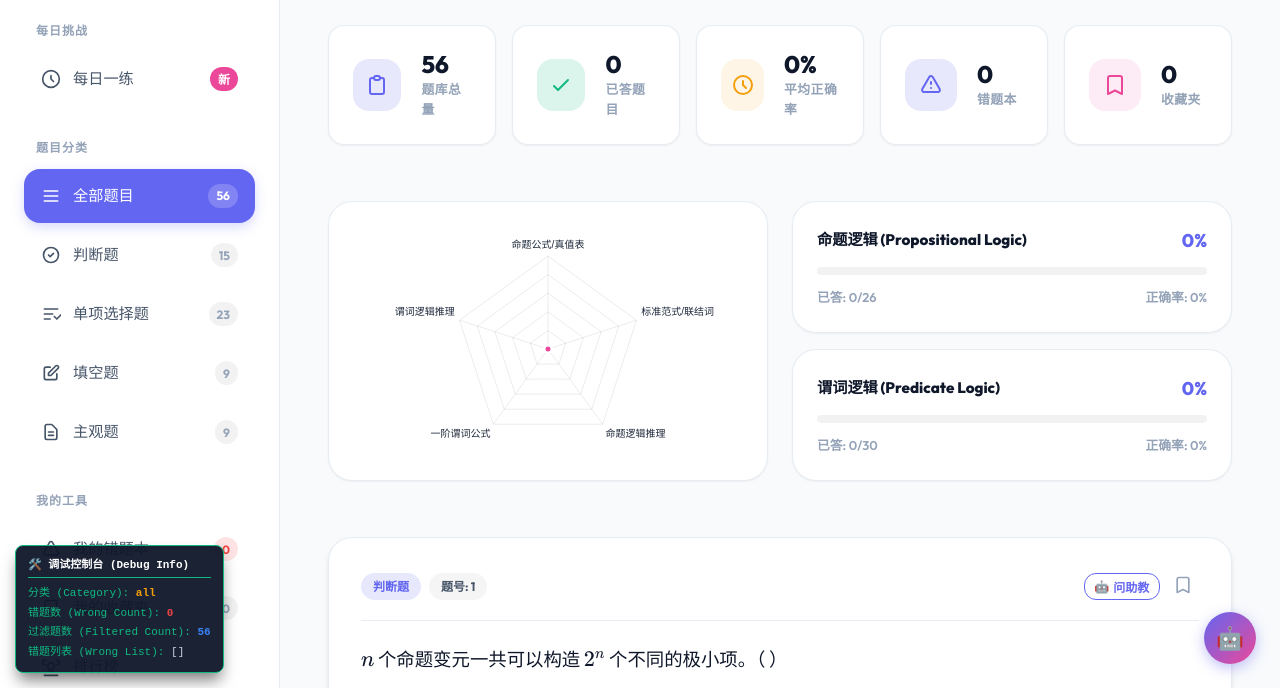
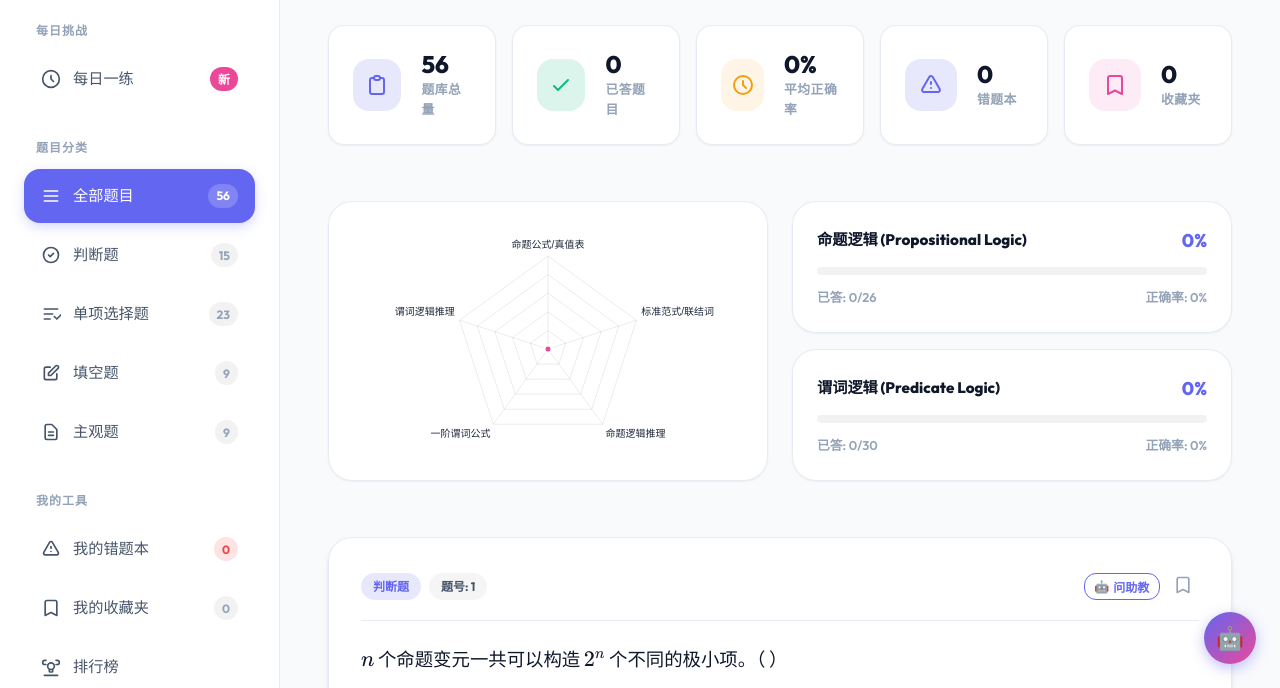
Before and after one commit to cweaty/discrete-math-quiz, a website: page index.html in a window 1280 px wide. Shown: the part 112-800 px from the top of the page. Drawn offline with Linux system fonts and the light colour scheme.

Commit message:
clean: remove temporary visual debug overlay and console logs

```diff
--- a/app.js
+++ b/app.js
@@ -210,7 +210,7 @@ function getQuestionId(q) {
 
 // Get lists of questions filtered by currentCategory
 function getFilteredQuestions() {
-  console.log('[Diagnostic] getFilteredQuestions - currentCategory:', currentCategory, 'wrongQuestions:', JSON.stringify(userData.wrongQuestions));
+
   if (currentCategory === 'bookmarks') {
     return QUESTIONS.filter(q => userData.bookmarks.includes(getQuestionId(q)));
   }
@@ -343,17 +343,7 @@ function renderViewport() {
   const container = document.getElementById('viewport');
   container.innerHTML = '';
 
-  // Populate Developer Debug Overlay
-  const debugCat = document.getElementById('debug-cat');
-  const debugWrongCount = document.getElementById('debug-wrong-count');
-  const debugFilteredCount = document.getElementById('debug-filtered-count');
-  const debugWrongList = document.getElementById('debug-wrong-list');
-  if (debugCat) {
-    debugCat.innerText = currentCategory;
-    debugWrongCount.innerText = userData.wrongQuestions ? userData.wrongQuestions.length : 'undefined';
-    debugFilteredCount.innerText = getFilteredQuestions().length;
-    debugWrongList.innerText = userData.wrongQuestions ? JSON.stringify(userData.wrongQuestions) : 'undefined';
-  }
+
 
   const statsPanel = document.getElementById('stats-panel');
   const masteryPanel = document.getElementById('mastery-panel');
@@ -2421,7 +2411,7 @@ function setupSettingsEvents() {
 
 // Helper for settings-based auto-navigation
 function handleAnswerSubmitted(qId, isCorrect) {
-  console.log('[WrongBook Debug] handleAnswerSubmitted for:', qId, 'isCorrect:', isCorrect);
+
   // Update wrongQuestions
   if (isCorrect) {
     updateStudyStreak();
--- a/index.html
+++ b/index.html
@@ -372,13 +372,5 @@
     </div>
   </div>
 
-  <!-- Developer Debug Overlay -->
-  <div id="developer-debug-panel" style="position:fixed; bottom:15px; left:15px; background:rgba(15, 23, 42, 0.95); color:#10B981; padding:12px; font-family:monospace; font-size:11px; border-radius:8px; z-index:99999; max-width:320px; border:1px solid #10B981; pointer-events:none; box-shadow:0 10px 15px -3px rgba(0,0,0,0.5); display:flex; flex-direction:column; gap:4px; line-height:1.4;">
-    <div style="font-weight:700; border-bottom:1px solid #10B981; padding-bottom:4px; margin-bottom:4px; color:#fff;">🛠️ 调试控制台 (Debug Info)</div>
-    <div>分类 (Category): <span id="debug-cat" style="color:#F59E0B; font-weight:700;">-</span></div>
-    <div>错题数 (Wrong Count): <span id="debug-wrong-count" style="color:#EF4444; font-weight:700;">-</span></div>
-    <div>过滤题数 (Filtered Count): <span id="debug-filtered-count" style="color:#3B82F6; font-weight:700;">-</span></div>
-    <div>错题列表 (Wrong List): <span id="debug-wrong-list" style="color:#cbd5e1; word-break:break-all;">-</span></div>
-  </div>
 </body>
 </html>
```
